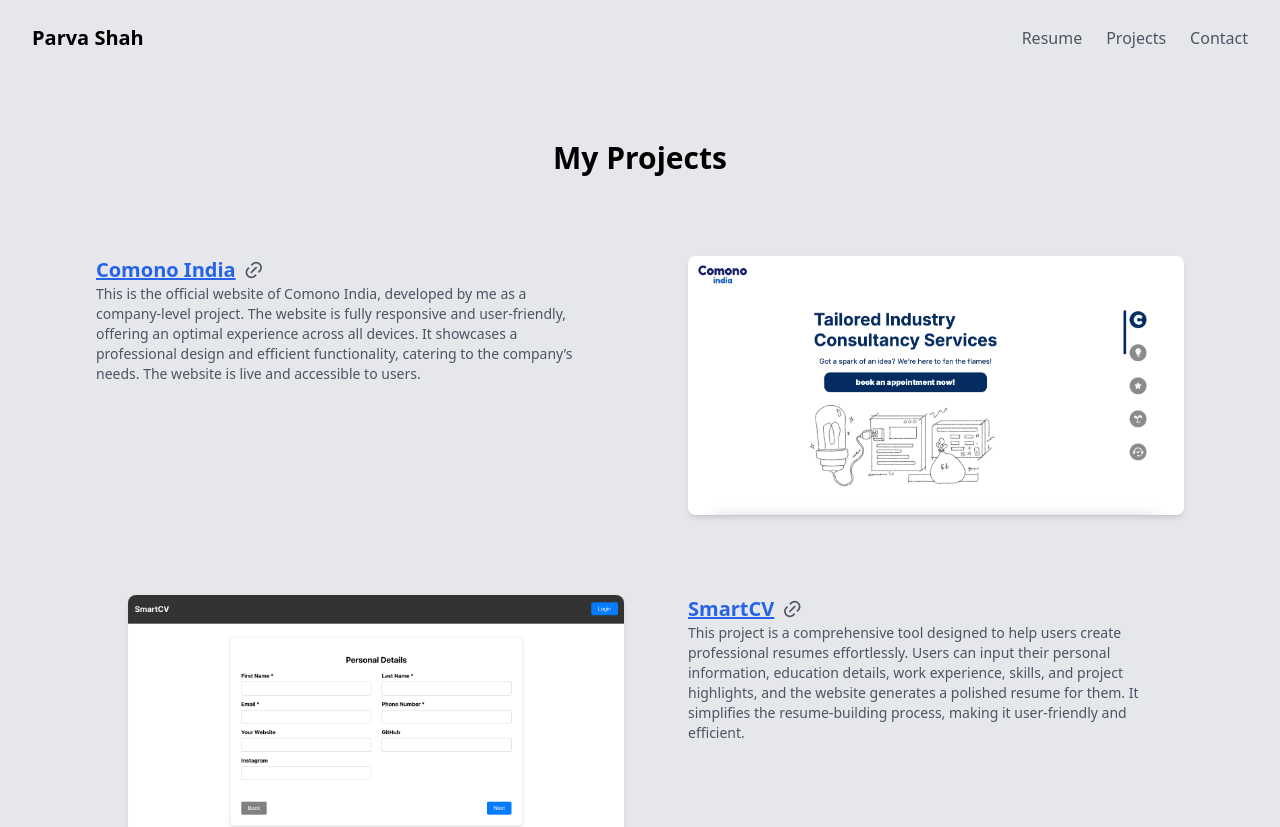
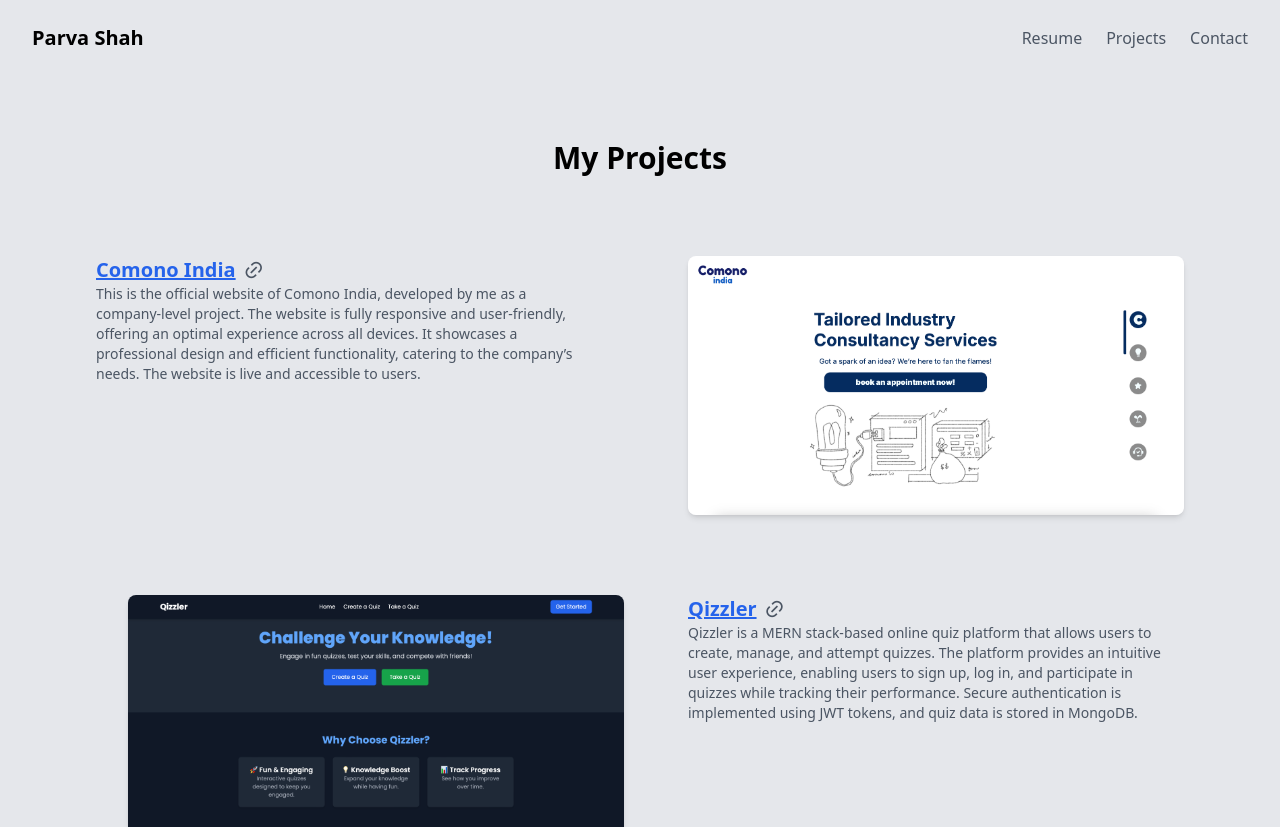
Before and after one commit to parvashah305/Parva-Portfolio, a React (Vite) app in the folder frontend/my-project/: page /projects in a window 1280 px wide. Shown: the top 827 px of the page. Built offline with nearby package versions, Linux system fonts and the light colour scheme.

Commit message:
Qizzler Project added

```diff
--- a/frontend/my-project/src/Components/Projects.jsx
+++ b/frontend/my-project/src/Components/Projects.jsx
@@ -4,6 +4,7 @@
 import Comonoindia from "../images/Comonoindia.png";
 import Livescore from "../images/Livescore.png";
 import lockitdown from "../images/lockitdown.png";
+import Qizzler from "../images/Qizzler.png";
 
 const Projects = () => {
   const projects = [
@@ -13,6 +14,13 @@
         "This is the official website of Comono India, developed by me as a company-level project. The website is fully responsive and user-friendly, offering an optimal experience across all devices. It showcases a professional design and efficient functionality, catering to the company’s needs. The website is live and accessible to users.",
       image: Comonoindia,
       link: "https://comono.in",
+    },
+    {
+      name: "Qizzler",
+      description:
+        "Qizzler is a MERN stack-based online quiz platform that allows users to create, manage, and attempt quizzes. The platform provides an intuitive user experience, enabling users to sign up, log in, and participate in quizzes while tracking their performance. Secure authentication is implemented using JWT tokens, and quiz data is stored in MongoDB.",
+      image: Qizzler,
+      link: "https://qizzler.vercel.app",
     },
     {
       name: "SmartCV",
@@ -59,7 +67,7 @@
               <div className="lg:w-1/2 px-4 lg:px-8">
                 <div className="flex items-center space-x-2">
                   <a
-                    href={project.link}
+                    href={project.link} target="_blank"
                     className="flex items-center space-x-2"
                   >
                     <h2 className="text-xl font-bold text-blue-600 underline hover:text-blue-700">
--- a/frontend/my-project/src/Components/Workexperience.jsx
+++ b/frontend/my-project/src/Components/Workexperience.jsx
@@ -10,7 +10,7 @@
       description: (
         <>
           I developed the official website for Comono India using HTML, CSS, and JavaScript. The website is fully responsive, ensuring an optimal viewing experience across all devices. It features a clean and modern design with seamless navigation and user-friendly functionality. The project showcases my ability to create engaging and professional web pages while adhering to industry standards. The website is live and can be accessed at{" "}
-          <a href="https://comono.in" className="text-blue-600 underline">
+          <a target='_blank' href="https://comono.in" className="text-blue-600 underline">
             comono.in
           </a>.
         </>
```
Also changed, not shown: frontend/my-project/src/images/Qizzler.png (added).
